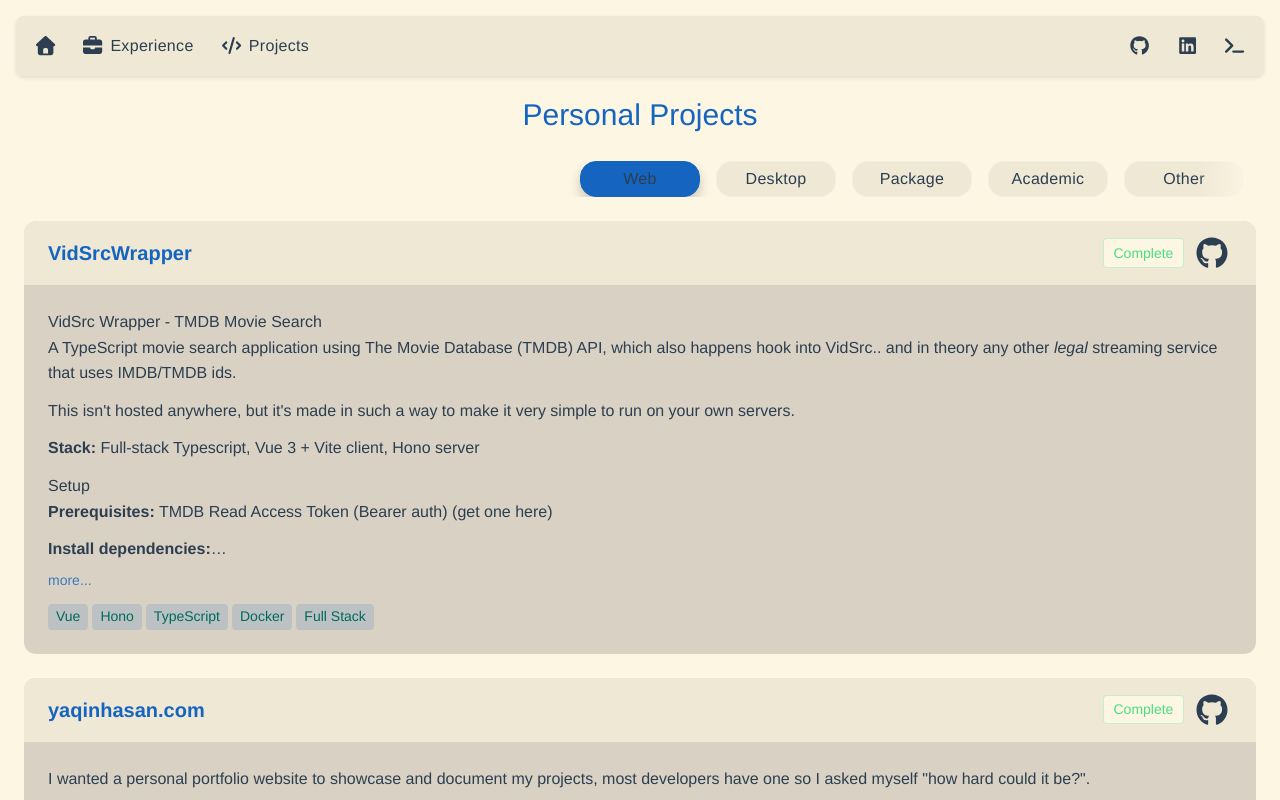
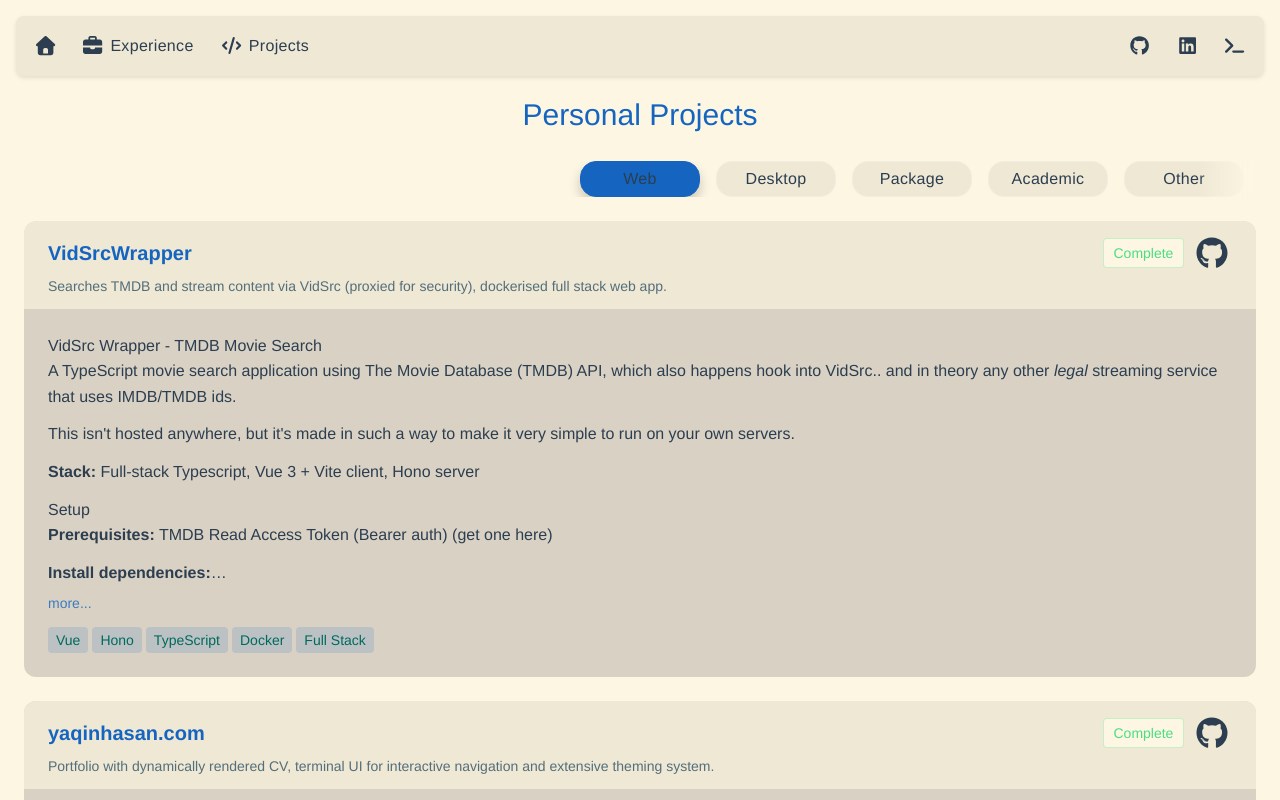
Before and after one commit to yaq1n0/yaqinhasan.com, a Vue app: page /projects in a window 1280 px wide. Shown: the top 800 px of the page. Built offline with nearby package versions, Linux system fonts and the light colour scheme.

Commit message:
feat: display project description as subtitle

```diff
--- a/src/components/ProjectCard.vue
+++ b/src/components/ProjectCard.vue
@@ -18,18 +18,12 @@
           />
         </div>
       </div>
+      <p v-if="project.description" class="project-subtitle">{{ project.description }}</p>
     </div>
 
     <div class="project-body">
-      <div v-if="project.htmlDescription || project.description" class="description-container">
-        <div
-          v-if="project.htmlDescription"
-          ref="descriptionRef"
-          class="project-description"
-          :class="{ truncated: !expanded }"
-          v-html="project.htmlDescription"
-        />
-        <p v-else-if="project.description" ref="descriptionRef" class="project-description" :class="{ truncated: !expanded }">{{ project.description }}</p>
+      <div v-if="project.htmlDescription" class="description-container">
+        <div ref="descriptionRef" class="project-description" :class="{ truncated: !expanded }" v-html="project.htmlDescription" />
         <button v-if="isOverflowing || expanded" class="toggle-btn" @click="toggle">
           {{ expanded ? "less..." : "more..." }}
         </button>
@@ -173,6 +167,17 @@ onUnmounted(() => {
   border-color: var(--color-border-light);
 }
 
+.project-subtitle {
+  margin: 0.25rem 0 0;
+  font-size: 0.875rem;
+  color: var(--color-text-secondary);
+  line-height: 1.4;
+  overflow: hidden;
+  display: -webkit-box;
+  -webkit-box-orient: vertical;
+  -webkit-line-clamp: 2;
+}
+
 .project-body {
   padding: 1.5rem;
 }
```
